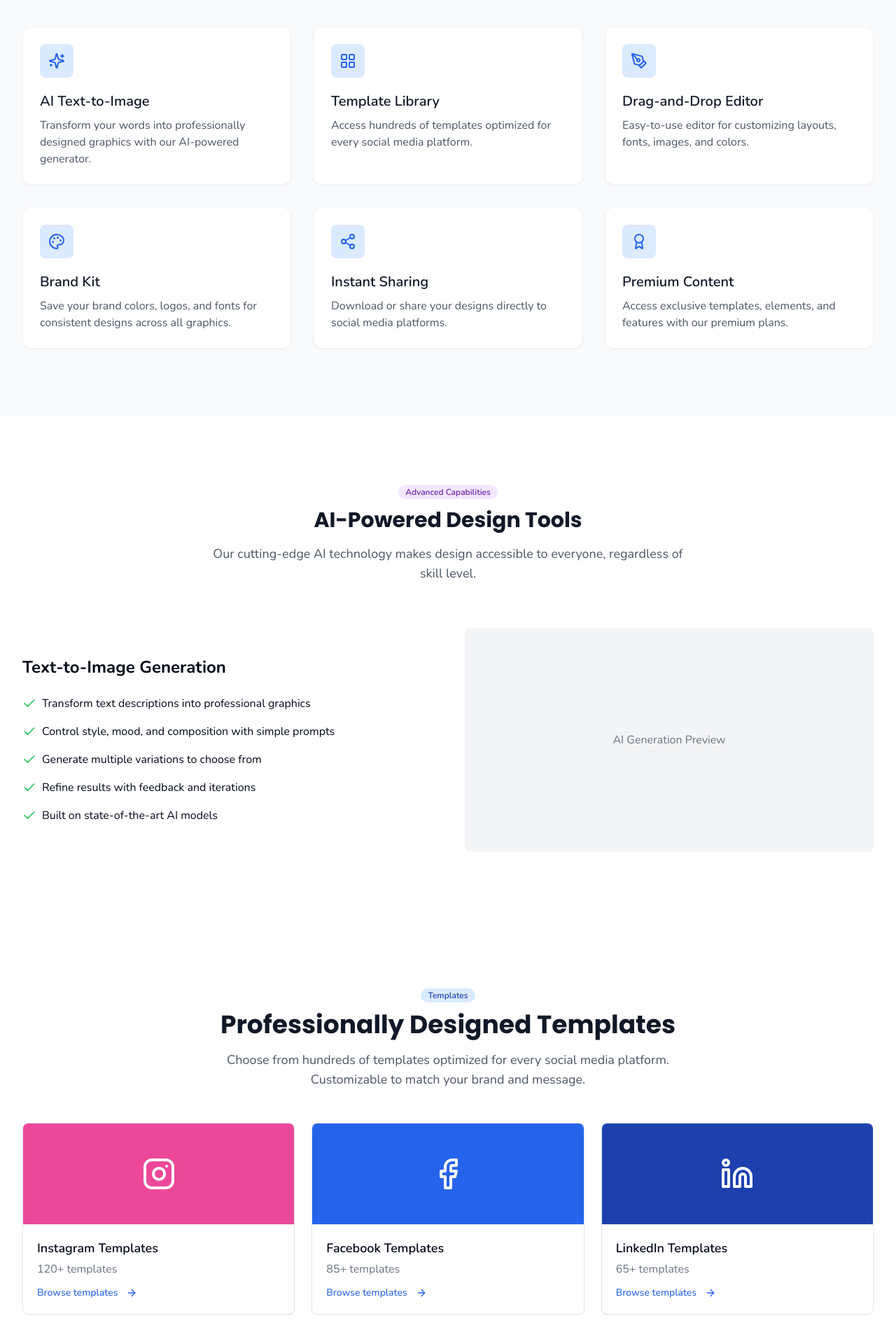
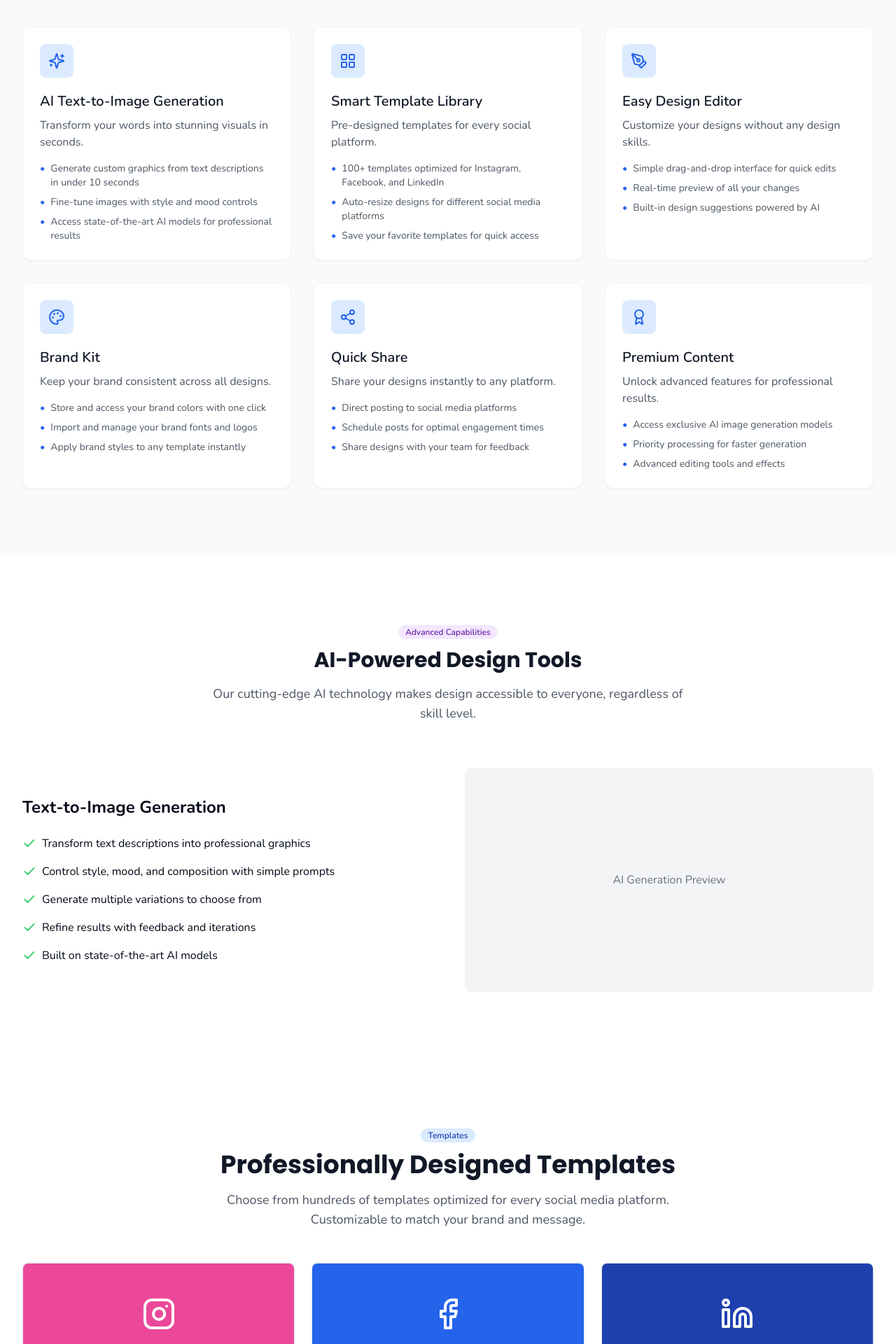
Before and after one commit to dplatoon/wordtoimage, a React (Vite) app: page /features in a window 1280 px wide. Shown: the part 740-2660 px from the top of the page at 70% size. Built offline with nearby package versions, Linux system fonts and the light colour scheme.

Commit message:
Refactor: Improve feature descriptions
-   Improved feature descriptions using highlights.
-   Added real-world examples for templates.
-   Used concise and conversational style.

```diff
--- a/src/components/FeaturesSection.tsx
+++ b/src/components/FeaturesSection.tsx
@@ -4,33 +4,63 @@ import { Sparkles, PenTool, LayoutGrid, Palette, Share2, Award } from 'lucide-re
 const features = [
   {
     icon: Sparkles,
-    title: "AI Text-to-Image",
-    description: "Transform your words into professionally designed graphics with our AI-powered generator."
+    title: "AI Text-to-Image Generation",
+    description: "Transform your words into stunning visuals in seconds.",
+    highlights: [
+      "Generate custom graphics from text descriptions in under 10 seconds",
+      "Fine-tune images with style and mood controls",
+      "Access state-of-the-art AI models for professional results"
+    ]
   },
   {
     icon: LayoutGrid,
-    title: "Template Library",
-    description: "Access hundreds of templates optimized for every social media platform."
+    title: "Smart Template Library",
+    description: "Pre-designed templates for every social platform.",
+    highlights: [
+      "100+ templates optimized for Instagram, Facebook, and LinkedIn",
+      "Auto-resize designs for different social media platforms",
+      "Save your favorite templates for quick access"
+    ]
   },
   {
     icon: PenTool,
-    title: "Drag-and-Drop Editor",
-    description: "Easy-to-use editor for customizing layouts, fonts, images, and colors."
+    title: "Easy Design Editor",
+    description: "Customize your designs without any design skills.",
+    highlights: [
+      "Simple drag-and-drop interface for quick edits",
+      "Real-time preview of all your changes",
+      "Built-in design suggestions powered by AI"
+    ]
   },
   {
     icon: Palette,
     title: "Brand Kit",
-    description: "Save your brand colors, logos, and fonts for consistent designs across all graphics."
+    description: "Keep your brand consistent across all designs.",
+    highlights: [
+      "Store and access your brand colors with one click",
+      "Import and manage your brand fonts and logos",
+      "Apply brand styles to any template instantly"
+    ]
   },
   {
     icon: Share2,
-    title: "Instant Sharing",
-    description: "Download or share your designs directly to social media platforms."
+    title: "Quick Share",
+    description: "Share your designs instantly to any platform.",
+    highlights: [
+      "Direct posting to social media platforms",
+      "Schedule posts for optimal engagement times",
+      "Share designs with your team for feedback"
+    ]
   },
   {
     icon: Award,
     title: "Premium Content",
-    description: "Access exclusive templates, elements, and features with our premium plans."
+    description: "Unlock advanced features for professional results.",
+    highlights: [
+      "Access exclusive AI image generation models",
+      "Priority processing for faster generation",
+      "Advanced editing tools and effects"
+    ]
   }
 ];
 
@@ -58,7 +88,15 @@ export const FeaturesSection = () => {
                 <feature.icon className="h-6 w-6" />
               </div>
               <h3 className="text-xl font-semibold text-gray-900 mb-2">{feature.title}</h3>
-              <p className="text-gray-600">{feature.description}</p>
+              <p className="text-gray-600 mb-4">{feature.description}</p>
+              <ul className="space-y-2">
+                {feature.highlights.map((highlight, idx) => (
+                  <li key={idx} className="flex items-start text-sm text-gray-600">
+                    <span className="mr-2 text-blue-600">•</span>
+                    {highlight}
+                  </li>
+                ))}
+              </ul>
             </div>
           ))}
         </div>
--- a/src/components/TemplatesSection.tsx
+++ b/src/components/TemplatesSection.tsx
@@ -5,9 +5,42 @@ import { Card, CardContent } from './ui/card';
 import { Badge } from './ui/badge';
 
 const templateCategories = [
-  { name: "Instagram", icon: Instagram, count: 120, color: "bg-pink-500" },
-  { name: "Facebook", icon: Facebook, count: 85, color: "bg-blue-600" },
-  { name: "LinkedIn", icon: Linkedin, count: 65, color: "bg-blue-800" }
+  {
+    name: "Instagram",
+    icon: Instagram,
+    count: 120,
+    color: "bg-pink-500",
+    useCase: "Perfect for lifestyle brands: Create eye-catching Story templates in seconds",
+    examples: [
+      "Product showcase with lifestyle context",
+      "Quote cards with branded backgrounds",
+      "Before/after transformation posts"
+    ]
+  },
+  {
+    name: "Facebook",
+    icon: Facebook,
+    count: 85,
+    color: "bg-blue-600",
+    useCase: "Ideal for businesses: Generate engaging feed and ad content",
+    examples: [
+      "Event announcements with RSVP buttons",
+      "Product carousel ads with AI-enhanced backgrounds",
+      "Customer testimonial cards"
+    ]
+  },
+  {
+    name: "LinkedIn",
+    icon: Linkedin,
+    count: 65,
+    color: "bg-blue-800",
+    useCase: "Great for professionals: Create polished business content",
+    examples: [
+      "Professional headshot backgrounds",
+      "Company milestone announcements",
+      "Industry insight cards"
+    ]
+  }
 ];
 
 export const TemplatesSection = () => {
@@ -32,8 +65,17 @@ export const TemplatesSection = () => {
                   <category.icon className="text-white h-12 w-12" />
                 </div>
                 <div className="p-5">
-                  <h3 className="font-semibold text-lg">{category.name} Templates</h3>
-                  <p className="text-gray-500 mt-1">{category.count}+ templates</p>
+                  <h3 className="font-semibold text-lg mb-2">{category.name} Templates</h3>
+                  <p className="text-gray-600 mb-3">{category.count}+ templates</p>
+                  <p className="text-sm text-gray-700 mb-4">{category.useCase}</p>
+                  <ul className="space-y-2 mb-4">
+                    {category.examples.map((example, idx) => (
+                      <li key={idx} className="text-sm text-gray-600 flex items-start">
+                        <span className="mr-2 text-blue-600">•</span>
+                        {example}
+                      </li>
+                    ))}
+                  </ul>
                   <Button variant="link" className="p-0 h-auto mt-3 flex items-center text-blue-600">
                     Browse templates
                     <ArrowRight className="ml-1 h-4 w-4" />
```
